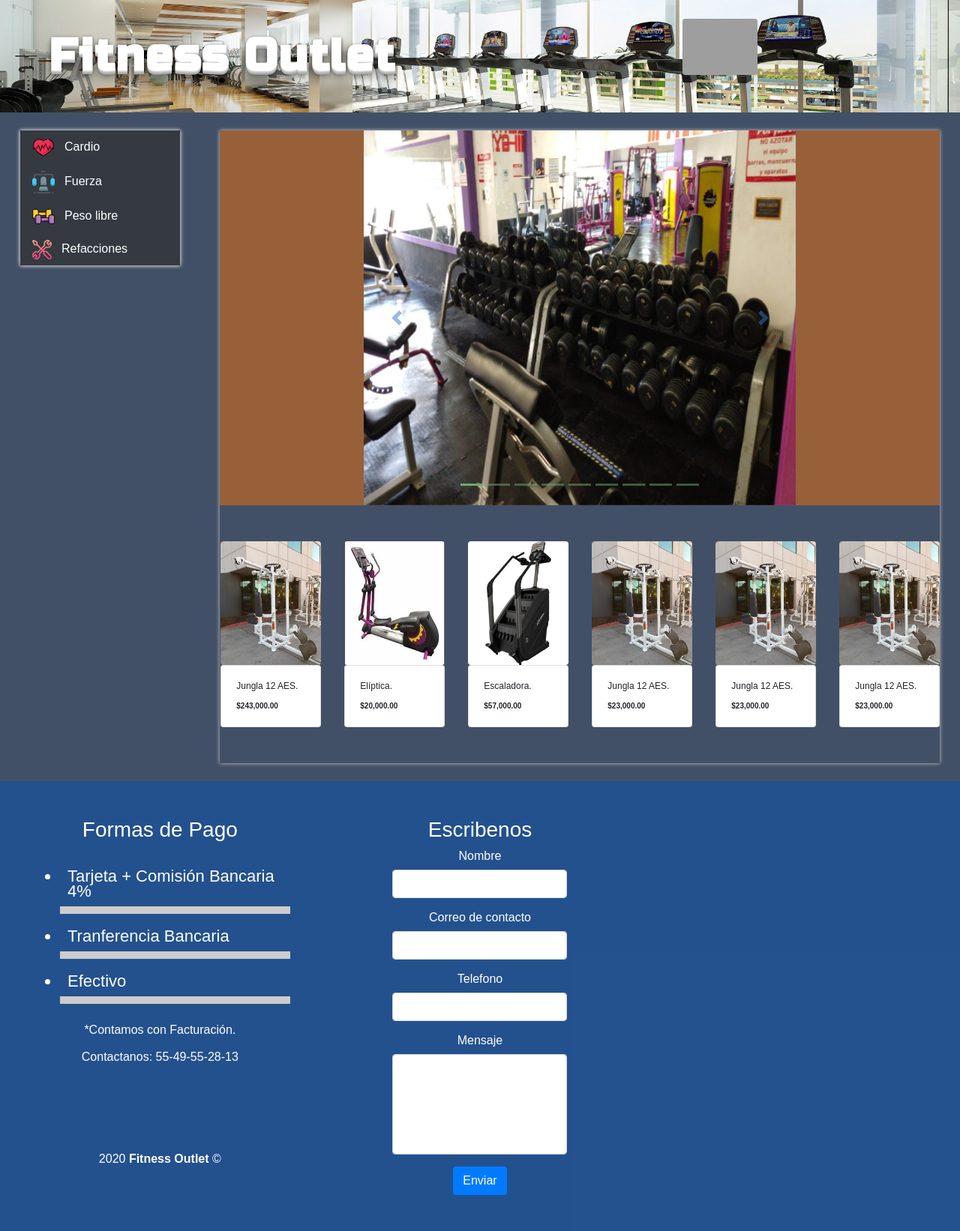
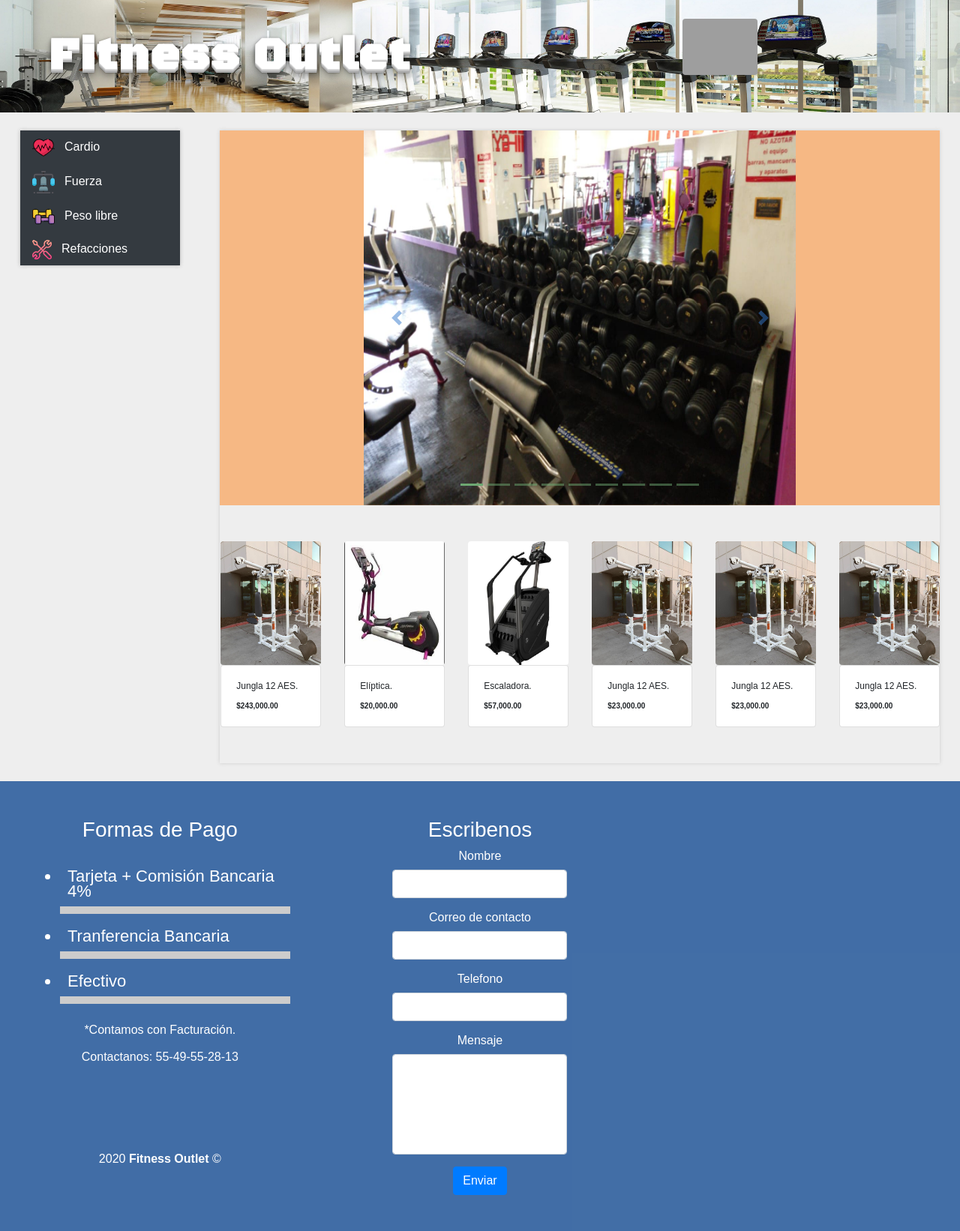
Before and after one commit to AmpersadPro/Fitness-outlet, a PHP site: page / in a window 1280 px wide. Shown: the whole page at 75% size. Run offline with PHP 8.4, Linux system fonts and the light colour scheme; some web fonts are replaced; grey boxes are pictures that could not be loaded.

Commit message:
Update styles.css

```diff
--- a/css/styles.css
+++ b/css/styles.css
@@ -10,7 +10,7 @@ body {
 
 body{
 	font-family: Arial, Helvetica, sans-serif;
-	background-color: #425067;
+	background-color: #eee;
 }
 
 #contenido_principal{
@@ -33,7 +33,6 @@ body{
 	padding: 0px;
 	margin:  0px;
 	line-height: 150px;
-
 	font-weight: bold;
 	animation: showTittle 1000ms linear;
     transition: all 400ms;
@@ -175,7 +174,7 @@ footer {
 	    margin: 8.75rem auto;
 	}
 	#header h1{
-	font-family: 'Russo One';
+	font-family: 'Black Ops One';
 	color: white;
 	letter-spacing: 3px;
 	padding: 0px;
@@ -194,7 +193,7 @@ footer {
 	    margin: 8.75rem auto;
 	}
 	#header h1{
-	font-family: 'Russo One';
+	font-family: 'Black Ops One';
 	color: white;
 	letter-spacing: 8px;
 	padding: 0px;
@@ -209,7 +208,7 @@ footer {
 
 @media(max-width: 1520px){
 	#header h1{
-	font-family: 'Russo One';
+	font-family: 'Black Ops One';
 	color: white;
 	letter-spacing: 4px;
 	padding: 0px;
@@ -224,7 +223,7 @@ footer {
 
 @media(max-width: 1300px){
 	#header h1{
-	font-family: 'Russo One';
+	font-family: 'Black Ops One';
 	color: white;
 	letter-spacing: 2px;
 	padding: 0px;
@@ -239,7 +238,7 @@ footer {
 
 @media(max-width: 1080px){
 	#header h1{
-	font-family: 'Russo One';
+	font-family: 'Black Ops One';
 	color: white;
 	letter-spacing: 3px;
 	padding: 0px;
```
